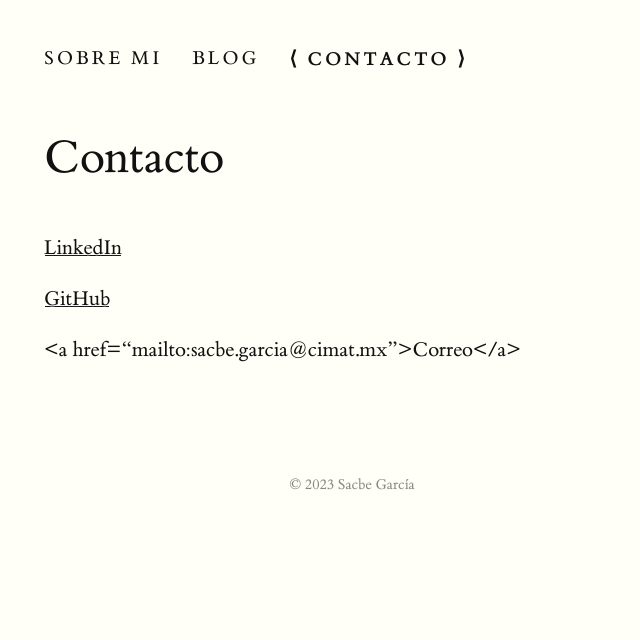
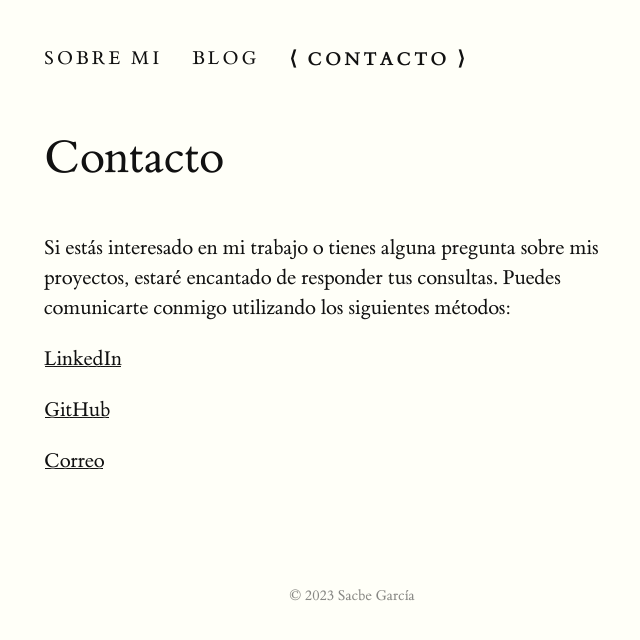
Before and after one commit to sacbegg/portafolio, a Jekyll site: the page built from page/Contacto.md, in a window 1280 px wide. Shown: the top 640 px of the page, without its empty margins (116-756 px from the left). Built offline with Jekyll 4.4.1, drawn with Linux system fonts in a browser that asks for light colours.

Commit message:
Publicación

```diff
--- a/page/Contacto.md
+++ b/page/Contacto.md
@@ -4,8 +4,10 @@ title: Contacto
 weight: 3
 ---
 
+Si estás interesado en mi trabajo o tienes alguna pregunta sobre mis proyectos, estaré encantado de responder tus consultas. Puedes comunicarte conmigo utilizando los siguientes métodos:
+
 [LinkedIn](https://www.linkedin.com/in/sacbeg/)
 
 [GitHub](https://github.com/sacbegg)
 
-<a href=“mailto:sacbe.garcia@cimat.mx">Correo</a>
+[Correo](mailto:sacbe.garcia@cimat.mx)
```
